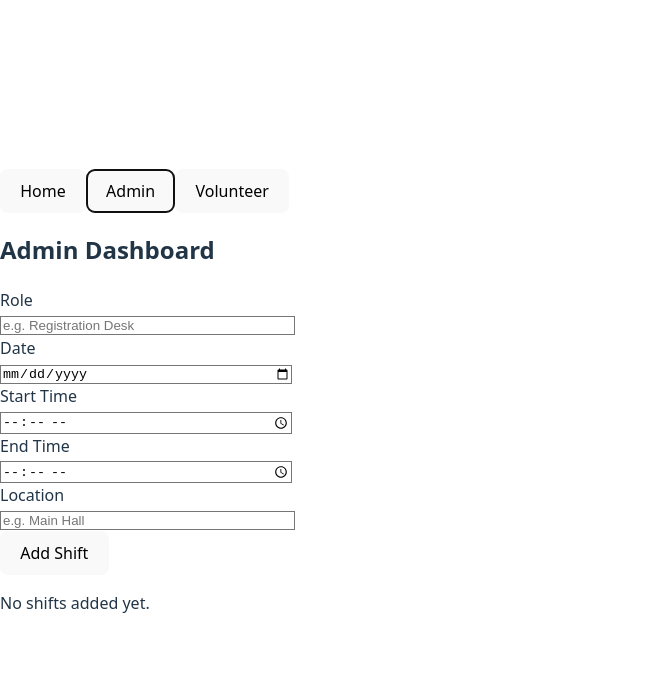
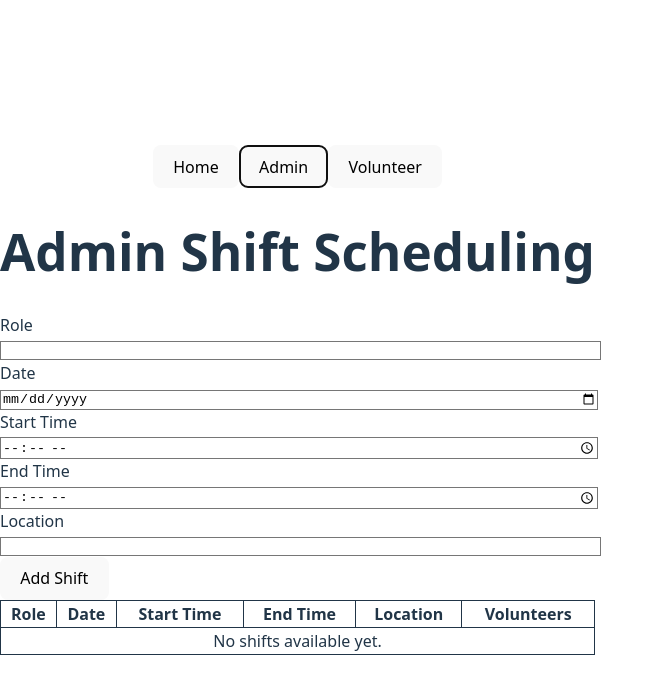
Before and after one commit to tjhiaj/hackathon-volunteer-scheduler, a React (Vite) app: page / in a window 1280 px wide. Both pictures are taken after a click on the button "Admin". Shown: the top 694 px of the page, without its empty margins (0-664 px from the left). Built offline with nearby package versions, Linux system fonts and the light colour scheme.

Commit message:
made admin and volunteer tables uniform

```diff
--- a/src/App.jsx
+++ b/src/App.jsx
@@ -1,41 +1,62 @@
 import React, { useState } from "react";
-import Home from "./pages/Home";
 import Admin from "./pages/Admin";
 import Volunteer from "./pages/Volunteer";
+import Home from "./pages/Home";
 
 function App() {
   const [tab, setTab] = useState("home");
   const [shifts, setShifts] = useState([]);
 
+  // Add new shift from Admin
+  const handleAddShift = (newShift) => {
+    setShifts((prev) => [...prev, { ...newShift, volunteers: [] }]);
+  };
+
+  // Volunteer sign-up
   const handleSignUp = (shiftIdx, volunteer) => {
     if (!volunteer.name || !volunteer.email) {
-      alert("Please enter your name and email before signing up.");
+      alert("Please enter your name and email first.");
       return;
     }
-    const updated = [...shifts];
-    updated[shiftIdx].volunteers.push(volunteer);
-    setShifts(updated);
+    setShifts((prevShifts) =>
+      prevShifts.map((shift, idx) =>
+        idx === shiftIdx
+          ? { ...shift, volunteers: [...shift.volunteers, volunteer] }
+          : shift
+      )
+    );
   };
 
   return (
     <div className="max-w-4xl mx-auto p-6 font-sans">
       {/* Navigation */}
       <div className="flex justify-center space-x-4 mb-6">
-        <button onClick={() => setTab("home")} className={tab === "home" ? "font-bold" : ""}>
+        <button
+          onClick={() => setTab("home")}
+          className={tab === "home" ? "font-bold" : ""}
+        >
           Home
         </button>
-        <button onClick={() => setTab("admin")} className={tab === "admin" ? "font-bold" : ""}>
+        <button
+          onClick={() => setTab("admin")}
+          className={tab === "admin" ? "font-bold" : ""}
+        >
           Admin
         </button>
-        <button onClick={() => setTab("volunteer")} className={tab === "volunteer" ? "font-bold" : ""}>
+        <button
+          onClick={() => setTab("volunteer")}
+          className={tab === "volunteer" ? "font-bold" : ""}
+        >
           Volunteer
         </button>
       </div>
 
-      {/* Page Content */}
+      {/* Pages */}
       {tab === "home" && <Home />}
-      {tab === "admin" && <Admin shifts={shifts} setShifts={setShifts} />}
-      {tab === "volunteer" && <Volunteer shifts={shifts} handleSignUp={handleSignUp} />}
+      {tab === "admin" && <Admin shifts={shifts} onAddShift={handleAddShift} />}
+      {tab === "volunteer" && (
+        <Volunteer shifts={shifts} onSignUp={handleSignUp} />
+      )}
     </div>
   );
 }
--- a/src/components/ScheduleTable.jsx
+++ b/src/components/ScheduleTable.jsx
@@ -1,34 +1,39 @@
+// src/components/ScheduleTable.jsx
 import React from "react";
+
 const ScheduleTable = ({ shifts }) => {
-  if (!shifts.length) return <p>No shifts added yet.</p>;
-
   return (
     <table className="w-full border-collapse border">
       <thead>
         <tr className="bg-gray-100">
           <th className="border p-2">Role</th>
           <th className="border p-2">Date</th>
-          <th className="border p-2">Time</th>
+          <th className="border p-2">Start Time</th>
+          <th className="border p-2">End Time</th>
           <th className="border p-2">Location</th>
           <th className="border p-2">Volunteers</th>
         </tr>
       </thead>
       <tbody>
-        {shifts.map((shift, idx) => (
+        {shifts.length === 0 ? (
+          <tr>
+            <td colSpan="6" className="border p-2 text-center">
+              No shifts available yet.
+            </td>
+          </tr>
+        ) : (
+          shifts.map((shift, idx) => (
             <tr key={idx}>
               <td className="border p-2">{shift.role}</td>
               <td className="border p-2">{shift.date}</td>
-            <td className="border p-2">
-              {shift.startTime}–{shift.endTime}
-            </td>
+              <td className="border p-2">{shift.startTime}</td>
+              <td className="border p-2">{shift.endTime}</td>
               <td className="border p-2">{shift.location}</td>
               <td className="border p-2">
                 {shift.volunteers.length > 0 ? (
                   <ul className="list-disc pl-5">
                     {shift.volunteers.map((v, i) => (
-                    <li key={i}>
-                      {v.name} ({v.email})
-                    </li>
+                      <li key={i}>{v.name} ({v.email})</li>
                     ))}
                   </ul>
                 ) : (
@@ -36,7 +41,8 @@ const ScheduleTable = ({ shifts }) => {
                 )}
               </td>
             </tr>
-        ))}
+          ))
+        )}
       </tbody>
     </table>
   );
--- a/src/pages/Admin.jsx
+++ b/src/pages/Admin.jsx
@@ -1,22 +1,18 @@
 import React, { useState } from "react";
-import ScheduleTable from "../components/ScheduleTable";
 
-const Admin = ({ shifts, setShifts }) => {
+const Admin = ({ shifts, onAddShift }) => {
   const [role, setRole] = useState("");
   const [date, setDate] = useState("");
   const [startTime, setStartTime] = useState("");
   const [endTime, setEndTime] = useState("");
   const [location, setLocation] = useState("");
 
-  const handleAddShift = () => {
-    if (!role || !date || !startTime || !endTime || !location) return;
-
-    setShifts([
-      ...shifts,
-      { role, date, startTime, endTime, location, volunteers: [] }
-    ]);
-
-    // clear inputs
+  const handleAdd = () => {
+    if (!role || !date || !startTime || !endTime || !location) {
+      alert("Please fill out all fields");
+      return;
+    }
+    onAddShift({ role, date, startTime, endTime, location });
     setRole("");
     setDate("");
     setStartTime("");
@@ -26,21 +22,19 @@ const Admin = ({ shifts, setShifts }) => {
 
   return (
     <div>
-      <h2 className="text-xl font-bold mb-4">Admin Dashboard</h2>
-      <div className="space-y-4 mb-4">
-        {/* Role */}
+      <h1 className="text-2xl font-bold mb-4">Admin Shift Scheduling</h1>
+
+      <div className="grid grid-cols-1 md:grid-cols-2 gap-4 mb-6">
         <div>
           <label className="block font-semibold mb-1">Role</label>
           <input
             type="text"
-            placeholder="e.g. Registration Desk"
             value={role}
             onChange={(e) => setRole(e.target.value)}
             className="border p-2 rounded w-full"
           />
         </div>
 
-        {/* Date */}
         <div>
           <label className="block font-semibold mb-1">Date</label>
           <input
@@ -51,7 +45,6 @@ const Admin = ({ shifts, setShifts }) => {
           />
         </div>
 
-        {/* Start Time */}
         <div>
           <label className="block font-semibold mb-1">Start Time</label>
           <input
@@ -62,7 +55,6 @@ const Admin = ({ shifts, setShifts }) => {
           />
         </div>
 
-        {/* End Time */}
         <div>
           <label className="block font-semibold mb-1">End Time</label>
           <input
@@ -73,27 +65,63 @@ const Admin = ({ shifts, setShifts }) => {
           />
         </div>
 
-        {/* Location */}
         <div>
           <label className="block font-semibold mb-1">Location</label>
           <input
             type="text"
-            placeholder="e.g. Main Hall"
             value={location}
             onChange={(e) => setLocation(e.target.value)}
             className="border p-2 rounded w-full"
           />
         </div>
-
-        <button
-          onClick={handleAddShift}
-          className="bg-blue-500 text-white px-4 py-2 rounded"
-        >
-          Add Shift
-        </button>
       </div>
 
-      <ScheduleTable shifts={shifts} />
+      <button
+        onClick={handleAdd}
+        className="bg-blue-500 text-white px-4 py-2 rounded mb-6"
+      >
+        Add Shift
+      </button>
+
+      {/* Admin Table */}
+      <table className="w-full border-collapse border">
+        <thead>
+          <tr className="bg-gray-100">
+            <th className="border p-2">Role</th>
+            <th className="border p-2">Date</th>
+            <th className="border p-2">Start Time</th>
+            <th className="border p-2">End Time</th>
+            <th className="border p-2">Location</th>
+            <th className="border p-2">Volunteers</th>
+          </tr>
+        </thead>
+        <tbody>
+          {shifts.length === 0 ? (
+            <tr>
+              <td colSpan="6" className="border p-2 text-center">
+                No shifts available yet.
+              </td>
+            </tr>
+          ) : (
+            shifts.map((shift, idx) => (
+              <tr key={idx}>
+                <td className="border p-2">{shift.role}</td>
+                <td className="border p-2">{shift.date}</td>
+                <td className="border p-2">{shift.startTime}</td>
+                <td className="border p-2">{shift.endTime}</td>
+                <td className="border p-2">{shift.location}</td>
+                <td className="border p-2">
+                  {shift.volunteers.length > 0
+                    ? shift.volunteers
+                        .map((v) => `${v.name} (${v.email})`)
+                        .join(", ")
+                    : "—"}
+                </td>
+              </tr>
+            ))
+          )}
+        </tbody>
+      </table>
     </div>
   );
 };
--- a/src/pages/Volunteer.jsx
+++ b/src/pages/Volunteer.jsx
@@ -1,46 +1,82 @@
 import React, { useState } from "react";
 
-const Volunteer = ({ shifts, handleSignUp }) => {
+const Volunteer = ({ shifts, onSignUp }) => {
   const [name, setName] = useState("");
   const [email, setEmail] = useState("");
 
   return (
     <div>
-      <h2 className="text-xl font-bold mb-4">Volunteer Sign-Up</h2>
-      <div className="space-y-2 mb-6">
+      <h1 className="text-2xl font-bold mb-4">Volunteer Sign Up</h1>
+
+      <div className="grid grid-cols-1 md:grid-cols-2 gap-4 mb-6">
+        <div>
+          <label className="block font-semibold mb-1">Name</label>
           <input
             type="text"
-          placeholder="Your Name"
             value={name}
             onChange={(e) => setName(e.target.value)}
             className="border p-2 rounded w-full"
           />
+        </div>
+        <div>
+          <label className="block font-semibold mb-1">Email</label>
           <input
             type="email"
-          placeholder="Your Email"
             value={email}
             onChange={(e) => setEmail(e.target.value)}
             className="border p-2 rounded w-full"
           />
         </div>
+      </div>
 
-      <h3 className="font-semibold mb-2">Available Shifts:</h3>
-      <ul className="space-y-2">
-        {shifts.map((shift, idx) => (
-          <li key={idx} className="border p-2 rounded flex justify-between">
-            <span>
-              {shift.role} — {shift.date} {shift.startTime}–{shift.endTime} @{" "}
-              {shift.location}
-            </span>
+      {/* Volunteer Table */}
+      <table className="w-full border-collapse border">
+        <thead>
+          <tr className="bg-gray-100">
+            <th className="border p-2">Role</th>
+            <th className="border p-2">Date</th>
+            <th className="border p-2">Start Time</th>
+            <th className="border p-2">End Time</th>
+            <th className="border p-2">Location</th>
+            <th className="border p-2">Volunteers</th>
+            <th className="border p-2">Action</th>
+          </tr>
+        </thead>
+        <tbody>
+          {shifts.length === 0 ? (
+            <tr>
+              <td colSpan="7" className="border p-2 text-center">
+                No shifts available yet.
+              </td>
+            </tr>
+          ) : (
+            shifts.map((shift, idx) => (
+              <tr key={idx}>
+                <td className="border p-2">{shift.role}</td>
+                <td className="border p-2">{shift.date}</td>
+                <td className="border p-2">{shift.startTime}</td>
+                <td className="border p-2">{shift.endTime}</td>
+                <td className="border p-2">{shift.location}</td>
+                <td className="border p-2">
+                  {shift.volunteers.length > 0
+                    ? shift.volunteers
+                        .map((v) => `${v.name} (${v.email})`)
+                        .join(", ")
+                    : "—"}
+                </td>
+                <td className="border p-2">
                   <button
-              onClick={() => handleSignUp(idx, { name, email })}
+                    onClick={() => onSignUp(idx, { name, email })}
                     className="bg-green-500 text-white px-3 py-1 rounded"
                   >
                     Sign Up
                   </button>
-          </li>
-        ))}
-      </ul>
+                </td>
+              </tr>
+            ))
+          )}
+        </tbody>
+      </table>
     </div>
   );
 };
```
Lines whose indentation alone changed are shown as unchanged.
